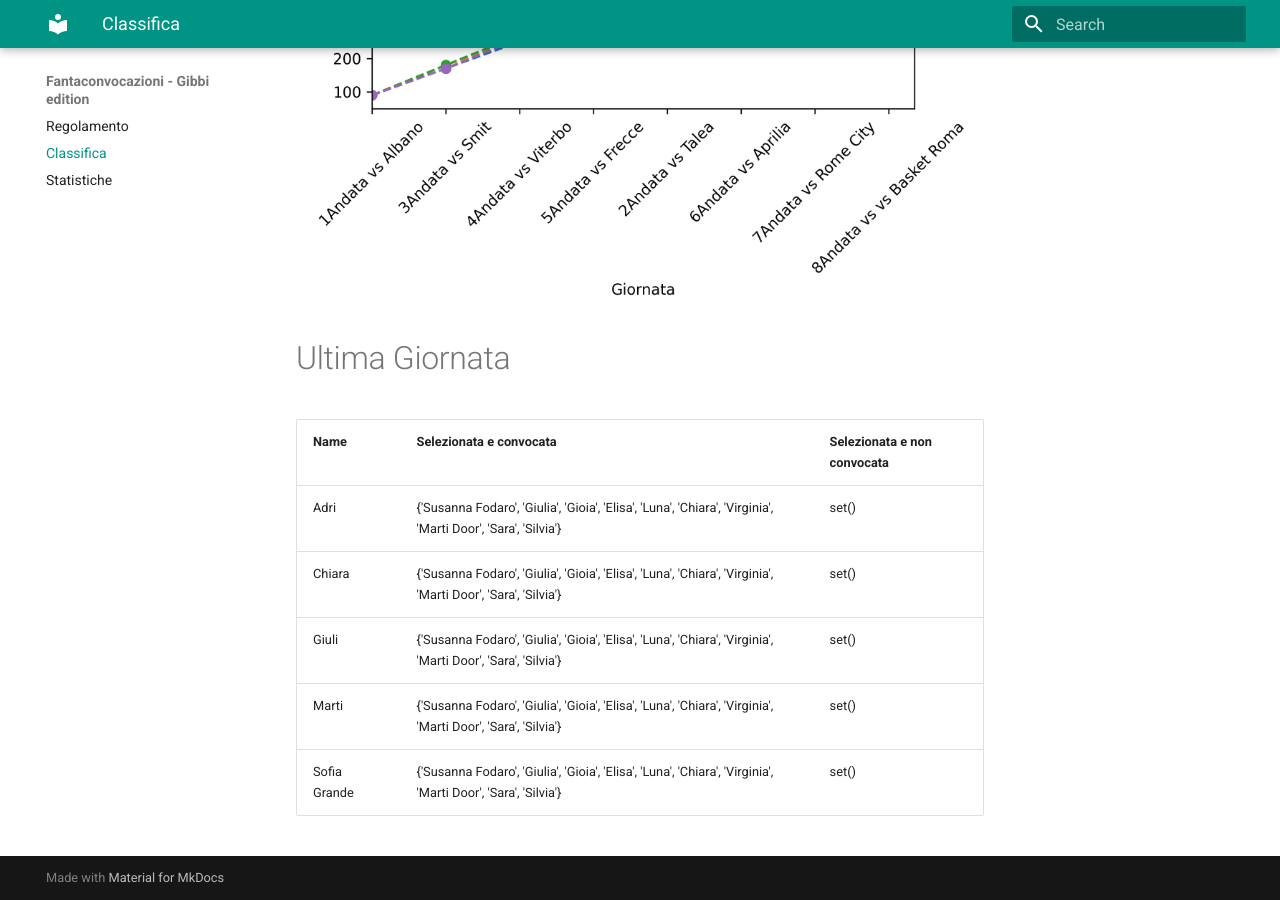
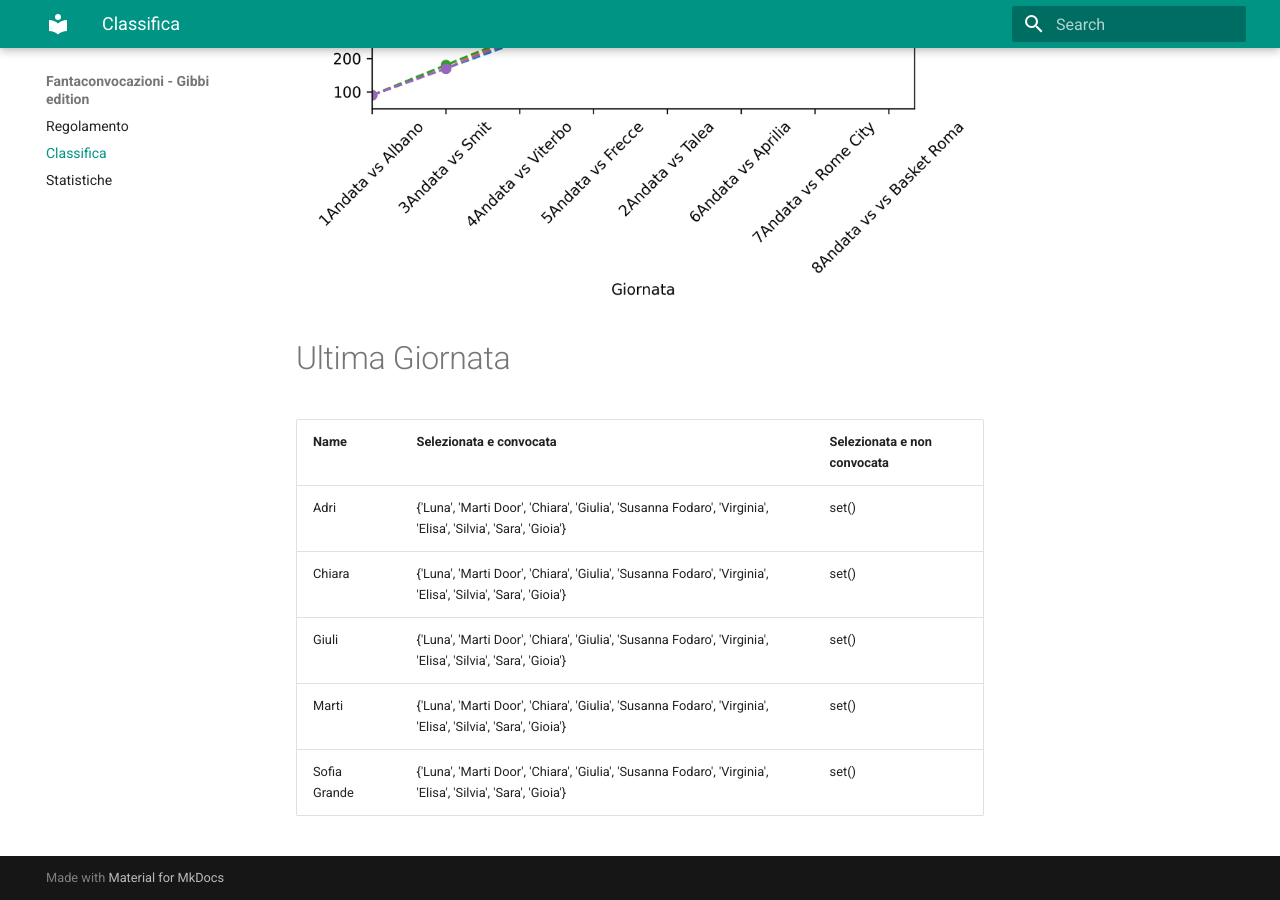
Before and after one commit to martinig94/fantagibbi, an MkDocs documentation site: the page built from docs/Classifica.md, in a window 1280 px wide and 900 px high, scrolled down 810 px. Built offline with MkDocs 1.6.1 and Material for MkDocs 9.7.7, drawn with Linux system fonts in a browser that asks for light colours.

Commit message:
Auto-update from main.py

```diff
--- a/docs/Classifica.md
+++ b/docs/Classifica.md
@@ -18,9 +18,9 @@
 <!-- START_TABLE CORRECT -->
 | Name         | Selezionata e convocata                                                                                      | Selezionata e non convocata   |
 |:-------------|:-------------------------------------------------------------------------------------------------------------|:------------------------------|
-| Adri         | {'Susanna Fodaro', 'Giulia', 'Gioia', 'Elisa', 'Luna', 'Chiara', 'Virginia', 'Marti Door', 'Sara', 'Silvia'} | set()                         |
-| Chiara       | {'Susanna Fodaro', 'Giulia', 'Gioia', 'Elisa', 'Luna', 'Chiara', 'Virginia', 'Marti Door', 'Sara', 'Silvia'} | set()                         |
-| Giuli        | {'Susanna Fodaro', 'Giulia', 'Gioia', 'Elisa', 'Luna', 'Chiara', 'Virginia', 'Marti Door', 'Sara', 'Silvia'} | set()                         |
-| Marti        | {'Susanna Fodaro', 'Giulia', 'Gioia', 'Elisa', 'Luna', 'Chiara', 'Virginia', 'Marti Door', 'Sara', 'Silvia'} | set()                         |
-| Sofia Grande | {'Susanna Fodaro', 'Giulia', 'Gioia', 'Elisa', 'Luna', 'Chiara', 'Virginia', 'Marti Door', 'Sara', 'Silvia'} | set()                         |
+| Adri         | {'Luna', 'Marti Door', 'Chiara', 'Giulia', 'Susanna Fodaro', 'Virginia', 'Elisa', 'Silvia', 'Sara', 'Gioia'} | set()                         |
+| Chiara       | {'Luna', 'Marti Door', 'Chiara', 'Giulia', 'Susanna Fodaro', 'Virginia', 'Elisa', 'Silvia', 'Sara', 'Gioia'} | set()                         |
+| Giuli        | {'Luna', 'Marti Door', 'Chiara', 'Giulia', 'Susanna Fodaro', 'Virginia', 'Elisa', 'Silvia', 'Sara', 'Gioia'} | set()                         |
+| Marti        | {'Luna', 'Marti Door', 'Chiara', 'Giulia', 'Susanna Fodaro', 'Virginia', 'Elisa', 'Silvia', 'Sara', 'Gioia'} | set()                         |
+| Sofia Grande | {'Luna', 'Marti Door', 'Chiara', 'Giulia', 'Susanna Fodaro', 'Virginia', 'Elisa', 'Silvia', 'Sara', 'Gioia'} | set()                         |
 <!-- END_TABLE CORRECT -->
```
